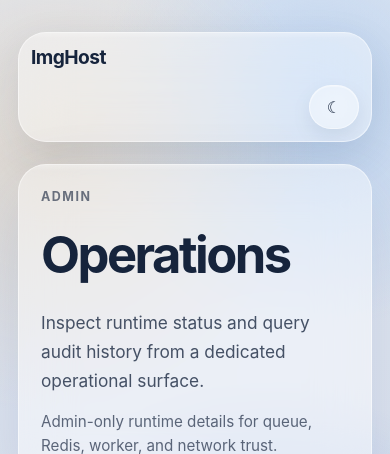
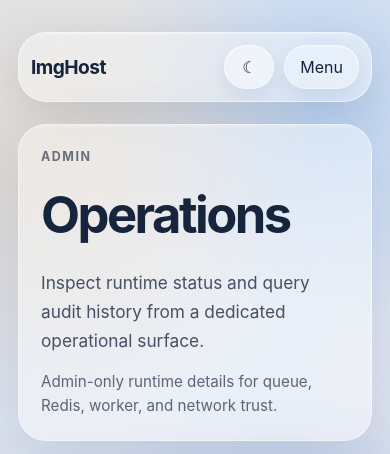
Before and after one commit to jamesyc/imghost, a FastAPI app: template src/imghost/templates/pages/admin-ops.html in a window 390 px wide. Shown: the top 454 px of the page. Run offline with FastAPI, Linux system fonts and the light colour scheme; the template is opened without the code that fills it, so the values that code supplies are empty; parts of the project's set-up code (start-up, migrations or seed data) failed here and were passed over; some libraries are stand-ins or nearby versions.

Commit message:
Refine mobile navigation shell

```diff
--- a/src/imghost/static/css/base-components.css
+++ b/src/imghost/static/css/base-components.css
@@ -1,10 +1,9 @@
 .site-nav {
   position: relative;
   overflow: hidden;
-  display: flex;
-  flex-wrap: wrap;
+  display: grid;
+  grid-template-columns: auto minmax(0, 1fr) auto;
   align-items: center;
-  justify-content: space-between;
   gap: 16px;
   margin-bottom: 22px;
   padding: 14px 16px;
@@ -16,6 +15,27 @@
   box-shadow: var(--shadow-soft);
 }
 
+.site-nav-bar {
+  display: contents;
+}
+
+.site-nav-bar-actions {
+  grid-column: 3;
+  display: flex;
+  align-items: center;
+  justify-content: flex-end;
+  gap: 10px;
+}
+
+.site-nav-menu {
+  grid-column: 2;
+  min-width: 0;
+  display: flex;
+  align-items: center;
+  justify-content: space-between;
+  gap: 16px;
+}
+
 .nav-links,
 .nav-actions {
   display: flex;
@@ -25,12 +45,21 @@
 }
 
 .nav-brand {
+  grid-column: 1;
   margin-right: 8px;
   color: var(--fg);
   text-decoration: none;
   font-size: 1.2rem;
   font-weight: 700;
   letter-spacing: -0.03em;
+}
+
+.nav-links {
+  min-width: 0;
+}
+
+.nav-actions {
+  justify-content: flex-end;
 }
 
 .site-nav::before,
@@ -69,11 +98,18 @@
   cursor: pointer;
 }
 
+.nav-menu-toggle {
+  display: none;
+  font: inherit;
+  cursor: pointer;
+}
+
 .nav-logout-form {
   margin: 0;
 }
 
-.nav-logout-button {
+.nav-logout-button,
+.nav-menu-toggle {
   min-height: 44px;
   padding: 10px 15px;
   color: var(--fg);
--- a/src/imghost/static/css/base-responsive.css
+++ b/src/imghost/static/css/base-responsive.css
@@ -31,18 +31,63 @@
 }
 
 @media (max-width: 640px) {
+  .site-nav {
+    grid-template-columns: minmax(0, 1fr);
+    gap: 14px;
+  }
+
+  .site-nav-bar {
+    display: flex;
+    align-items: center;
+    justify-content: space-between;
+    gap: 12px;
+  }
+
+  .site-nav-bar-actions {
+    grid-column: auto;
+  }
+
+  .nav-menu-toggle {
+    display: inline-flex;
+    align-items: center;
+    justify-content: center;
+  }
+
+  .site-nav-menu {
+    grid-column: auto;
+    flex-direction: column;
+    align-items: stretch;
+    gap: 12px;
+  }
+
+  .site-nav[data-nav-ready="true"][data-nav-open="false"] .site-nav-menu {
+    display: none;
+  }
+
+  .site-nav[data-nav-open="true"] .nav-menu-toggle {
+    background: var(--accent-secondary);
+  }
+
   .nav-links,
   .nav-actions,
   .row {
     width: 100%;
   }
 
+  .nav-links,
+  .nav-actions {
+    flex-direction: column;
+    align-items: stretch;
+  }
+
+  .nav-link,
+  .nav-logout-button,
+  .nav-logout-form {
+    width: 100%;
+  }
+
   .admin-runtime-grid {
     grid-template-columns: 1fr;
-  }
-
-  .nav-actions {
-    justify-content: flex-end;
   }
 
   .upload-card-header {
--- /dev/null
+++ b/src/imghost/static/js/nav.js
@@ -0,0 +1,62 @@
+const navRoot = document.querySelector("[data-nav-root]");
+const navToggle = document.querySelector("[data-nav-toggle]");
+const navMenu = document.querySelector("[data-nav-menu]");
+const mobileNavQuery = window.matchMedia("(max-width: 640px)");
+
+if (navRoot && navToggle && navMenu) {
+  const syncNav = () => {
+    const isMobile = mobileNavQuery.matches;
+    const isOpen = navRoot.dataset.navOpen === "true";
+
+    navRoot.dataset.navReady = "true";
+    navToggle.hidden = !isMobile;
+    navToggle.setAttribute("aria-expanded", String(isMobile && isOpen));
+    navToggle.setAttribute("aria-label", isOpen ? "Close navigation menu" : "Open navigation menu");
+    navToggle.textContent = isOpen ? "Close" : "Menu";
+  };
+
+  const closeNav = () => {
+    navRoot.dataset.navOpen = "false";
+    syncNav();
+  };
+
+  navToggle.addEventListener("click", () => {
+    navRoot.dataset.navOpen = navRoot.dataset.navOpen === "true" ? "false" : "true";
+    syncNav();
+  });
+
+  mobileNavQuery.addEventListener("change", () => {
+    if (!mobileNavQuery.matches) {
+      closeNav();
+      return;
+    }
+    syncNav();
+  });
+
+  document.addEventListener("keydown", (event) => {
+    if (event.key === "Escape" && navRoot.dataset.navOpen === "true") {
+      closeNav();
+    }
+  });
+
+  document.addEventListener("click", (event) => {
+    if (!mobileNavQuery.matches || navRoot.dataset.navOpen !== "true") {
+      return;
+    }
+    if (!(event.target instanceof Node) || navRoot.contains(event.target)) {
+      return;
+    }
+    closeNav();
+  });
+
+  navMenu.addEventListener("click", (event) => {
+    if (!mobileNavQuery.matches || !(event.target instanceof Element)) {
+      return;
+    }
+    if (event.target.closest("a, button")) {
+      closeNav();
+    }
+  });
+
+  syncNav();
+}
--- a/src/imghost/templates/base.html
+++ b/src/imghost/templates/base.html
@@ -25,6 +25,7 @@
     </main>
     <script src="/static/js/anon-album-access.js" defer></script>
     <script src="/static/js/theme.js" defer></script>
+    <script src="/static/js/nav.js" defer></script>
     {% if script_paths is defined %}
     {% for script_path in script_paths %}
     <script src="/static/{{ script_path }}" defer></script>
--- a/src/imghost/templates/partials/nav.html
+++ b/src/imghost/templates/partials/nav.html
@@ -1,6 +1,24 @@
-<nav class="site-nav" aria-label="Primary">
+<nav class="site-nav" aria-label="Primary" data-nav-root data-nav-open="false">
+  <div class="site-nav-bar">
+    <a class="nav-brand" href="/">ImgHost</a>
+    <div class="site-nav-bar-actions">
+      <button id="theme-toggle" class="theme-toggle" type="button" aria-label="Toggle color theme" data-theme-toggle>
+        <span class="theme-toggle-icon" data-theme-icon aria-hidden="true">◐</span>
+      </button>
+      <button
+        class="nav-menu-toggle"
+        type="button"
+        aria-label="Open navigation menu"
+        aria-controls="site-nav-menu"
+        aria-expanded="false"
+        data-nav-toggle
+      >
+        Menu
+      </button>
+    </div>
+  </div>
+  <div id="site-nav-menu" class="site-nav-menu" data-nav-menu>
     <div class="nav-links">
-    <a class="nav-brand" href="/">ImgHost</a>
       {% for item in nav_items %}
       {% if item.href not in ["/login", "/register"] %}
       <a class="nav-link" href="{{ item.href }}">{{ item.label }}</a>
@@ -8,9 +26,6 @@
       {% endfor %}
     </div>
     <div class="nav-actions">
-    <button id="theme-toggle" class="theme-toggle" type="button" aria-label="Toggle color theme" data-theme-toggle>
-      <span class="theme-toggle-icon" data-theme-icon aria-hidden="true">◐</span>
-    </button>
       {% if current_user %}
       <form class="nav-logout-form" data-logout-form action="/api/v1/auth/logout" method="post">
         <button type="submit" class="nav-logout-button">Log Out</button>
@@ -22,4 +37,5 @@
       {% endif %}
       {% endfor %}
     </div>
+  </div>
 </nav>
```
Also changed, not shown: tests/test_pages.py (+30 -8 lines). Lines whose indentation alone changed are shown as unchanged.
